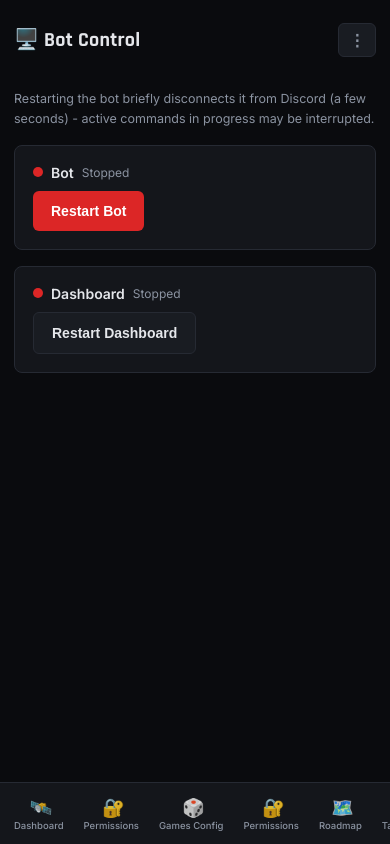
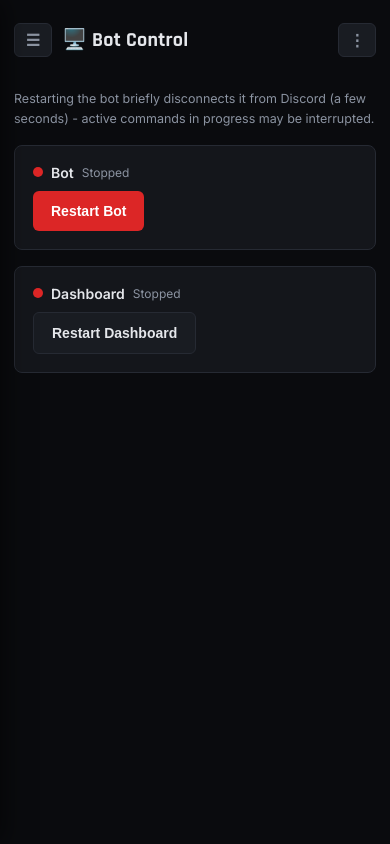
Before and after one commit to Superluks5/sw_announcement_bot, a Flask app: page /control in a window 390 px wide. Run offline with Flask 3, Linux system fonts and the light colour scheme; the visitor is signed in with stand-in values (Sample User, id 1).

Commit message:
Fix duplicate Permissions nav label; replace mobile bottom bar with slide-out drawer

```diff
--- a/dashboard/templates/base.html
+++ b/dashboard/templates/base.html
@@ -89,6 +89,14 @@
             max-width: 1200px; margin: 0 auto 22px; flex-wrap: wrap; gap: 10px;
         }
         .hud-title { font-size: 20px; }
+        .hamburger-btn {
+            display: none;
+            width: 34px; height: 34px; border-radius: 6px; background: var(--panel-alt);
+            border: 1px solid var(--border); color: var(--text-dim); cursor: pointer;
+            font-size: 16px; align-items: center; justify-content: center;
+        }
+        .hamburger-btn:hover { background: #21252d; border-color: var(--border-bright); }
+        .sidebar-backdrop { display: none; }
         .hud-right { display: flex; align-items: center; gap: 10px; position: relative; }
         .menu-btn {
             width: 34px; height: 34px; border-radius: 6px; background: var(--panel-alt);
@@ -201,25 +209,32 @@
         /* ---------- mobile ---------- */
         @media (max-width: 860px) {
             .shell { flex-direction: column; }
+            .hamburger-btn { display: flex; }
+
             .sidebar {
-                position: fixed; bottom: 0; left: 0; right: 0; top: auto;
-                width: 100%; height: 62px; z-index: 30;
-                display: flex; align-items: center; justify-content: space-around;
-                padding: 0 4px; border-right: none; border-top: 1px solid var(--border);
-                overflow-x: auto; -webkit-overflow-scrolling: touch;
+                position: fixed; top: 0; left: 0; bottom: 0; height: 100vh;
+                width: 260px; z-index: 40;
+                transform: translateX(-100%);
+                transition: transform 0.25s ease;
+                overflow-y: auto;
+                box-shadow: 4px 0 24px rgba(0,0,0,0.5);
             }
-            .sidebar-brand, .nav-group-label { display: none; }
-            .nav-item {
-                flex-direction: column; gap: 2px; padding: 6px 10px; white-space: nowrap;
-                font-size: 9.5px; margin-bottom: 0; flex-shrink: 0;
+            .sidebar.open { transform: translateX(0); }
+
+            .sidebar-backdrop {
+                display: block;
+                position: fixed; inset: 0; background: rgba(0,0,0,0.55);
+                z-index: 35; opacity: 0; pointer-events: none;
+                transition: opacity 0.25s ease;
             }
-            .nav-item .icon { font-size: 18px; }
+            .sidebar-backdrop.open { opacity: 1; pointer-events: auto; }
+
             .nav-item.active::before {
-                left: 50%; top: 2px; transform: translateX(-50%) scaleX(0);
-                width: 60%; height: 2px; animation: navInMobile 0.25s ease forwards;
+                left: -12px; top: 50%; transform: translateY(-50%) scaleY(1);
+                width: 3px; height: 60%;
             }
-            @keyframes navInMobile { to { transform: translateX(-50%) scaleX(1); } }
-            .main { padding: 14px 14px 84px; }
+
+            .main { padding: 14px 14px 32px; }
             table { font-size: 12px; }
             th, td { padding: 8px 6px; }
             button, .btn { padding: 12px 18px; font-size: 14px; }
@@ -237,26 +252,31 @@
             <a href="{{ url_for('dashboard_home') }}" class="nav-item {{ 'active' if active_tab == 'home' }}"><span class="icon">🛰️</span> Dashboard</a>
 
             <div class="nav-group-label">Economy</div>
-            <a href="{{ url_for('economy_permissions_page') }}" class="nav-item {{ 'active' if active_tab == 'economy_permissions' }}"><span class="icon">🔐</span> Permissions</a>
-            <a href="{{ url_for('economy_games_page') }}" class="nav-item {{ 'active' if active_tab == 'economy_games' }}"><span class="icon">🎲</span> Games Config</a>
+            <a href="{{ url_for('economy_permissions_page') }}" class="nav-item {{ 'active' if active_tab == 'economy_permissions' }}" onclick="closeSidebar()"><span class="icon">💰</span> Economy Perms</a>
+            <a href="{{ url_for('economy_games_page') }}" class="nav-item {{ 'active' if active_tab == 'economy_games' }}" onclick="closeSidebar()"><span class="icon">🎲</span> Games Config</a>
 
             <div class="nav-group-label">Modules</div>
-            <a href="{{ url_for('permissions_page') }}" class="nav-item {{ 'active' if active_tab == 'permissions' }}"><span class="icon">🔐</span> Permissions</a>
-            <a href="{{ url_for('roadmap_page') }}" class="nav-item {{ 'active' if active_tab == 'roadmap' }}"><span class="icon">🗺️</span> Roadmap</a>
-            <a href="{{ url_for('taskboard_page') }}" class="nav-item {{ 'active' if active_tab == 'taskboard' }}"><span class="icon">📋</span> Taskboard</a>
-            <a href="{{ url_for('partners_page') }}" class="nav-item {{ 'active' if active_tab == 'partners' }}"><span class="icon">🤝</span> Partners</a>
-            <a href="{{ url_for('embed_builder_page') }}" class="nav-item {{ 'active' if active_tab == 'embed_builder' }}"><span class="icon">🧩</span> Embed Builder</a>
+            <a href="{{ url_for('permissions_page') }}" class="nav-item {{ 'active' if active_tab == 'permissions' }}" onclick="closeSidebar()"><span class="icon">🔐</span> Bot Perms</a>
+            <a href="{{ url_for('roadmap_page') }}" class="nav-item {{ 'active' if active_tab == 'roadmap' }}" onclick="closeSidebar()"><span class="icon">🗺️</span> Roadmap</a>
+            <a href="{{ url_for('taskboard_page') }}" class="nav-item {{ 'active' if active_tab == 'taskboard' }}" onclick="closeSidebar()"><span class="icon">📋</span> Taskboard</a>
+            <a href="{{ url_for('partners_page') }}" class="nav-item {{ 'active' if active_tab == 'partners' }}" onclick="closeSidebar()"><span class="icon">🤝</span> Partners</a>
+            <a href="{{ url_for('embed_builder_page') }}" class="nav-item {{ 'active' if active_tab == 'embed_builder' }}" onclick="closeSidebar()"><span class="icon">🧩</span> Embed Builder</a>
 
             <div class="nav-group-label">System</div>
-            <a href="{{ url_for('server_config_page') }}" class="nav-item {{ 'active' if active_tab == 'server_config' }}"><span class="icon">⚙️</span> Server Config</a>
-            <a href="{{ url_for('logs_page') }}" class="nav-item {{ 'active' if active_tab == 'logs' }}"><span class="icon">📜</span> Logs</a>
-            <a href="{{ url_for('control_page') }}" class="nav-item {{ 'active' if active_tab == 'control' }}"><span class="icon">🖥️</span> Bot Control</a>
-            <a href="{{ url_for('maintenance_page') }}" class="nav-item {{ 'active' if active_tab == 'maintenance' }}"><span class="icon">🔧</span> Maintenance</a>
+            <a href="{{ url_for('server_config_page') }}" class="nav-item {{ 'active' if active_tab == 'server_config' }}" onclick="closeSidebar()"><span class="icon">⚙️</span> Server Config</a>
+            <a href="{{ url_for('logs_page') }}" class="nav-item {{ 'active' if active_tab == 'logs' }}" onclick="closeSidebar()"><span class="icon">📜</span> Logs</a>
+            <a href="{{ url_for('control_page') }}" class="nav-item {{ 'active' if active_tab == 'control' }}" onclick="closeSidebar()"><span class="icon">🖥️</span> Bot Control</a>
+            <a href="{{ url_for('maintenance_page') }}" class="nav-item {{ 'active' if active_tab == 'maintenance' }}" onclick="closeSidebar()"><span class="icon">🔧</span> Maintenance</a>
         </nav>
+
+        <div class="sidebar-backdrop" id="sidebarBackdrop" onclick="closeSidebar()"></div>
 
         <main class="main">
             <div class="hud-bar">
-                <h1 class="hud-title">{% block page_title %}{% endblock %}</h1>
+                <div style="display: flex; align-items: center; gap: 10px;">
+                    <button class="menu-btn hamburger-btn" onclick="openSidebar(event)" aria-label="Open menu">☰</button>
+                    <h1 class="hud-title">{% block page_title %}{% endblock %}</h1>
+                </div>
                 <div class="hud-right">
                     <button class="menu-btn" onclick="toggleMenu(event)" aria-label="Menu">⋮</button>
                     <div class="dropdown" id="headerDropdown">
@@ -279,6 +299,16 @@
             document.addEventListener('click', () => {
                 document.getElementById('headerDropdown').classList.remove('open');
             });
+
+            function openSidebar(e) {
+                e.stopPropagation();
+                document.querySelector('.sidebar').classList.add('open');
+                document.getElementById('sidebarBackdrop').classList.add('open');
+            }
+            function closeSidebar() {
+                document.querySelector('.sidebar').classList.remove('open');
+                document.getElementById('sidebarBackdrop').classList.remove('open');
+            }
             </script>
 
             <div class="container">
```
